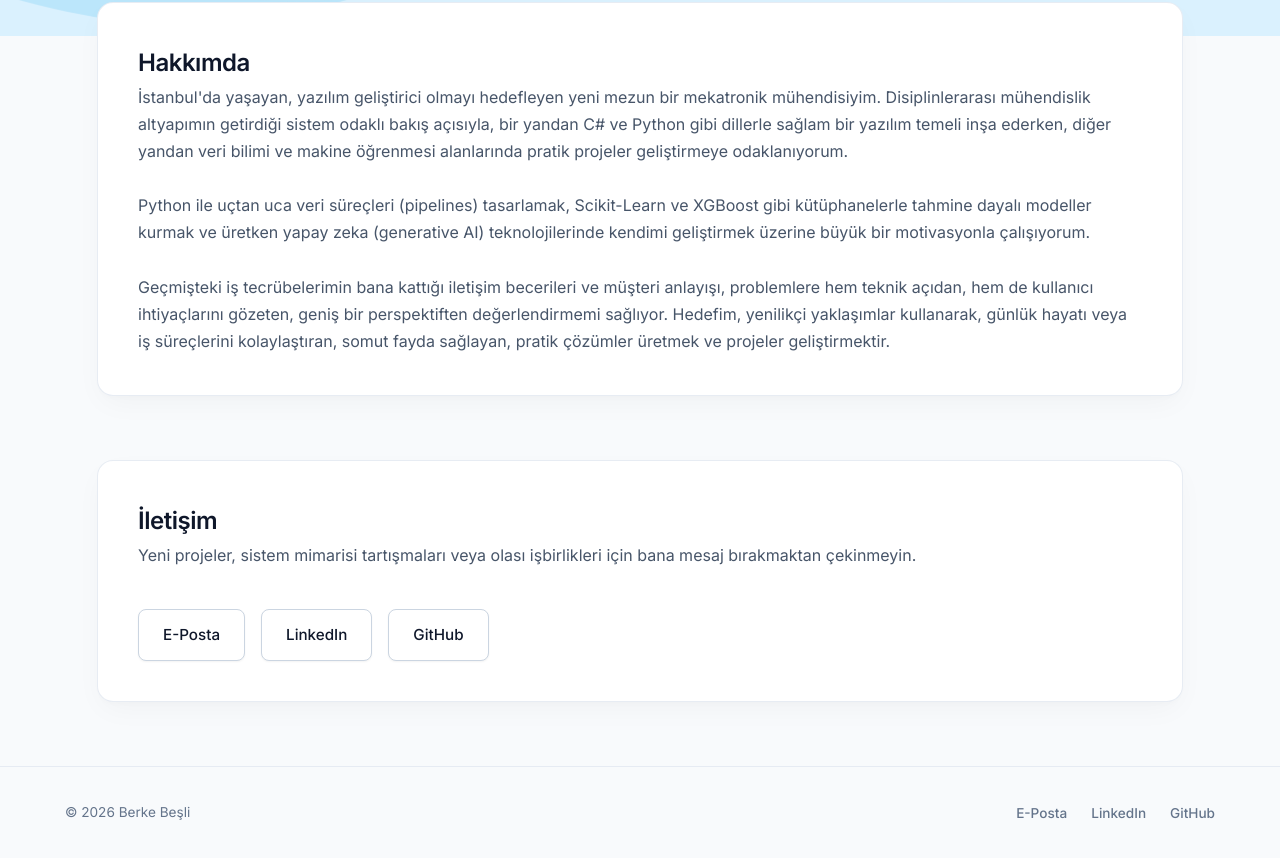
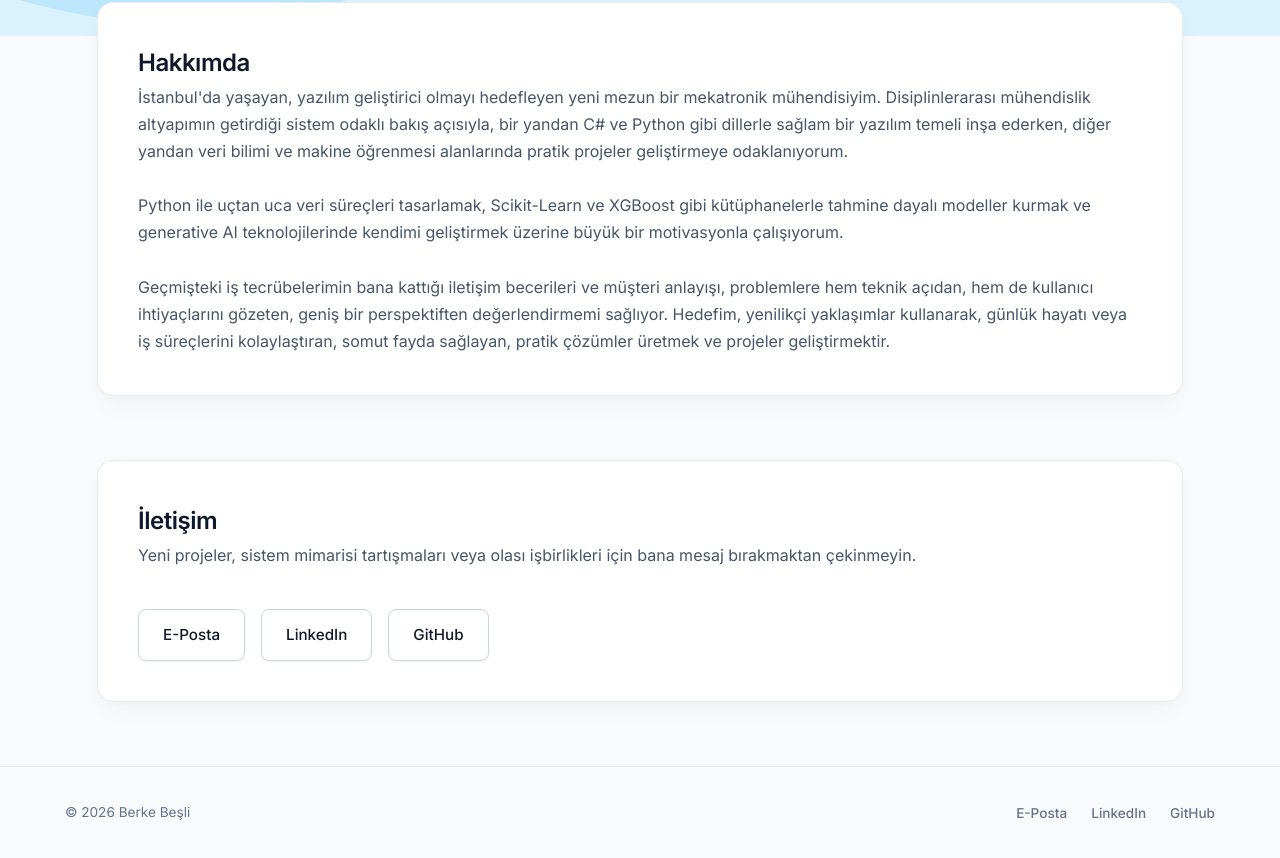
Before and after one commit to BerkeBesli/berkebesli.github.io, a plain HTML site: page index.html in a window 1280 px wide. Shown: the part 764-1622 px from the top of the page. Drawn offline with Linux system fonts and the light colour scheme.

Commit message:
Restore index.html with original content

```diff
--- a/index.html
+++ b/index.html
@@ -82,7 +82,7 @@
             </p>
             <br>
             <p>
-                Python ile uçtan uca veri süreçleri (pipelines) tasarlamak, Scikit-Learn ve XGBoost gibi kütüphanelerle tahmine dayalı modeller kurmak ve üretken yapay zeka (generative AI) teknolojilerinde kendimi geliştirmek üzerine büyük bir motivasyonla çalışıyorum.
+                Python ile uçtan uca veri süreçleri tasarlamak, Scikit-Learn ve XGBoost gibi kütüphanelerle tahmine dayalı modeller kurmak ve generative AI teknolojilerinde kendimi geliştirmek üzerine büyük bir motivasyonla çalışıyorum.
             </p>
             <br>
             <p>
```
